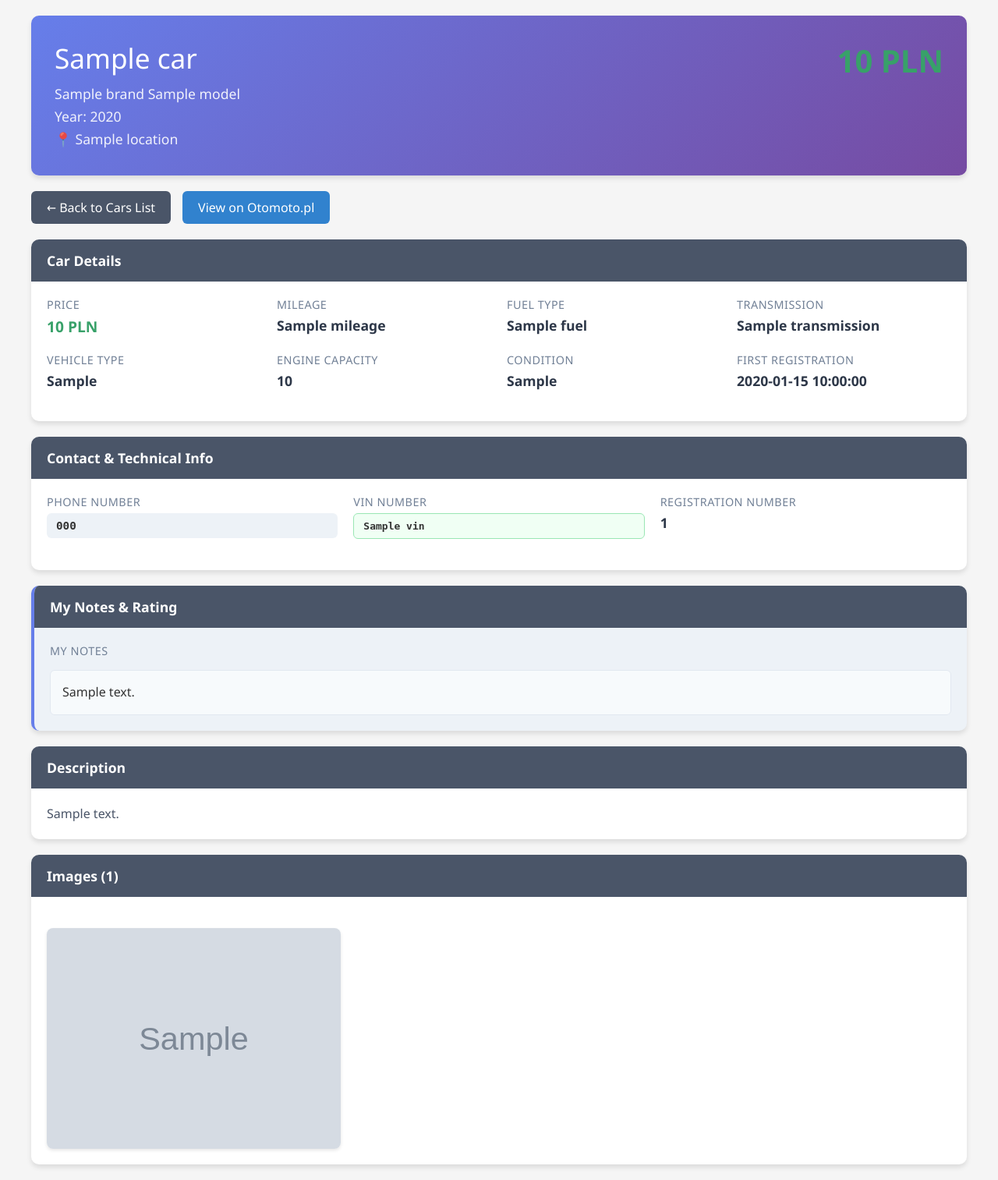
After one commit to McAvity/otomoto, a FastAPI app: template backend/templates/car_detail.html in a window 1280 px wide. The commit adds this page. Shown: the whole page at 78% size. Run offline with FastAPI, Linux system fonts and the light colour scheme; the template is opened without the code that fills it: most values are stand-ins (such as "Sample title", 1, 10 or a date in 2020); grey boxes marked "Sample" are stand-in pictures.

Commit message:
feat add car details endpoint

```diff
--- a/backend/main.py
+++ b/backend/main.py
@@ -181,6 +181,30 @@ def get_cars_table(request: Request):
     except Exception as e:
         raise HTTPException(status_code=500, detail=f"Failed to load cars table: {str(e)}")
 
+@app.get("/car/{car_id}", response_class=HTMLResponse)
+def get_car_detail(request: Request, car_id: str):
+    """Show details of a car and list of images"""
+    try:
+        filename = f"car_data_{car_id}_latest.json"
+        filepath = STORAGE_DIR / filename
+        car_data = None
+
+        if filepath.exists():
+            with open(filepath, 'r', encoding='utf-8') as f:
+                file_data = json.load(f)
+            car_data = file_data.get('data', {})
+            car_data['url'] = file_data.get('url', '')
+        else:
+            raise HTTPException(status_code=404, detail="Car not found")
+
+        return templates.TemplateResponse("car_detail.html", {
+            "request": request,
+            "car_data": car_data,
+            "car_id": car_id
+        })
+    except Exception as e:
+        raise HTTPException(status_code=500, detail=f"Failed to load car detail: {str(e)}")
+
 @app.get("/api/known-cars")
 def get_known_cars():
     """Get list of known car IDs with metadata for userscript listing page highlighting"""
--- /dev/null
+++ b/backend/templates/car_detail.html
@@ -0,0 +1,493 @@
+<!DOCTYPE html>
+<html lang="en">
+<head>
+    <meta charset="UTF-8">
+    <meta name="viewport" content="width=device-width, initial-scale=1.0">
+    <title>{{ car_data.car_name }} - Car Details</title>
+    <style>
+        body {
+            font-family: 'Segoe UI', Tahoma, Geneva, Verdana, sans-serif;
+            margin: 0;
+            padding: 20px;
+            background-color: #f5f5f5;
+            color: #333;
+        }
+
+        .container {
+            max-width: 1200px;
+            margin: 0 auto;
+        }
+
+        .header {
+            background: linear-gradient(135deg, #667eea 0%, #764ba2 100%);
+            color: white;
+            padding: 30px;
+            border-radius: 10px;
+            box-shadow: 0 4px 6px rgba(0, 0, 0, 0.1);
+            margin-bottom: 20px;
+        }
+
+        .header-content {
+            display: flex;
+            justify-content: space-between;
+            align-items: flex-start;
+            flex-wrap: wrap;
+            gap: 20px;
+        }
+
+        .car-title {
+            flex: 1;
+            min-width: 300px;
+        }
+
+        .car-title h1 {
+            margin: 0 0 10px 0;
+            font-size: 2.2em;
+            font-weight: 300;
+        }
+
+        .car-subtitle {
+            font-size: 1.1em;
+            opacity: 0.9;
+            margin: 5px 0;
+        }
+
+        .price-rating {
+            text-align: right;
+            min-width: 200px;
+        }
+
+        .price {
+            font-size: 2.5em;
+            font-weight: bold;
+            margin: 0;
+            color: #38a169;
+        }
+
+        .rating {
+            display: flex;
+            align-items: center;
+            justify-content: flex-end;
+            gap: 10px;
+            margin-top: 10px;
+        }
+
+        .stars {
+            color: #fbbf24;
+            font-size: 1.5em;
+        }
+
+        .rating-number {
+            background: rgba(255, 255, 255, 0.2);
+            padding: 5px 10px;
+            border-radius: 6px;
+            font-weight: bold;
+        }
+
+        .navigation {
+            margin-bottom: 20px;
+            display: flex;
+            gap: 15px;
+            flex-wrap: wrap;
+        }
+
+        .nav-button {
+            background: #4a5568;
+            color: white;
+            padding: 10px 20px;
+            text-decoration: none;
+            border-radius: 6px;
+            font-weight: 500;
+            transition: background-color 0.2s;
+        }
+
+        .nav-button:hover {
+            background: #2d3748;
+        }
+
+        .nav-button.primary {
+            background: #3182ce;
+        }
+
+        .nav-button.primary:hover {
+            background: #2c5282;
+        }
+
+        .content-grid {
+            display: grid;
+            gap: 20px;
+            grid-template-columns: 1fr;
+        }
+
+        .card {
+            background: white;
+            border-radius: 10px;
+            box-shadow: 0 4px 6px rgba(0, 0, 0, 0.1);
+            overflow: hidden;
+        }
+
+        .card-header {
+            background: #4a5568;
+            color: white;
+            padding: 15px 20px;
+            font-weight: 600;
+            font-size: 1.1em;
+        }
+
+        .card-content {
+            padding: 20px;
+        }
+
+        .details-grid {
+            display: grid;
+            grid-template-columns: repeat(auto-fit, minmax(250px, 1fr));
+            gap: 20px;
+            margin-bottom: 20px;
+        }
+
+        .detail-item {
+            display: flex;
+            flex-direction: column;
+            gap: 5px;
+        }
+
+        .detail-label {
+            font-size: 0.9em;
+            color: #718096;
+            font-weight: 500;
+            text-transform: uppercase;
+            letter-spacing: 0.5px;
+        }
+
+        .detail-value {
+            font-size: 1.1em;
+            font-weight: 600;
+            color: #2d3748;
+        }
+
+        .detail-value.highlight {
+            color: #38a169;
+            font-size: 1.2em;
+        }
+
+        .detail-value.muted {
+            color: #a0aec0;
+        }
+
+        .images-grid {
+            display: grid;
+            grid-template-columns: repeat(auto-fit, minmax(250px, 1fr));
+            gap: 15px;
+            margin-top: 20px;
+        }
+
+        .image-item {
+            aspect-ratio: 4/3;
+            overflow: hidden;
+            border-radius: 8px;
+            box-shadow: 0 2px 4px rgba(0, 0, 0, 0.1);
+            transition: transform 0.2s;
+        }
+
+        .image-item:hover {
+            transform: scale(1.02);
+        }
+
+        .image-item img {
+            width: 100%;
+            height: 100%;
+            object-fit: cover;
+            cursor: pointer;
+        }
+
+        .user-data {
+            background: #edf2f7;
+            border-left: 4px solid #667eea;
+        }
+
+        .user-notes {
+            background: #f7fafc;
+            border: 1px solid #e2e8f0;
+            border-radius: 6px;
+            padding: 15px;
+            font-family: inherit;
+            line-height: 1.6;
+            white-space: pre-wrap;
+            margin-top: 10px;
+        }
+
+        .description {
+            line-height: 1.6;
+            color: #4a5568;
+        }
+
+        .phone {
+            font-family: monospace;
+            background: #edf2f7;
+            padding: 8px 12px;
+            border-radius: 6px;
+            font-size: 1.1em;
+            font-weight: bold;
+            display: inline-block;
+        }
+
+        .vin {
+            font-family: monospace;
+            background: #f0fff4;
+            border: 1px solid #9ae6b4;
+            padding: 8px 12px;
+            border-radius: 6px;
+            font-weight: bold;
+            display: inline-block;
+        }
+
+        .location-link {
+            color: #3182ce;
+            text-decoration: none;
+        }
+
+        .location-link:hover {
+            text-decoration: underline;
+        }
+
+        .disabled-banner {
+            background: #feb2b2;
+            color: #742a2a;
+            padding: 10px 20px;
+            border-radius: 6px;
+            margin-bottom: 20px;
+            font-weight: 600;
+            text-align: center;
+        }
+
+        @media (max-width: 768px) {
+            .header-content {
+                flex-direction: column;
+                text-align: center;
+            }
+
+            .price-rating {
+                text-align: center;
+            }
+
+            .details-grid {
+                grid-template-columns: 1fr;
+            }
+
+            .images-grid {
+                grid-template-columns: repeat(auto-fit, minmax(200px, 1fr));
+                gap: 10px;
+            }
+
+            .navigation {
+                justify-content: center;
+            }
+        }
+
+        @media (min-width: 1024px) {
+            .images-grid {
+                grid-template-columns: repeat(3, 1fr);
+            }
+        }
+    </style>
+</head>
+<body>
+    <div class="container">
+        {% if car_data.disabled %}
+        <div class="disabled-banner">
+            ⚠️ This car listing appears to be disabled or removed
+        </div>
+        {% endif %}
+
+        <div class="header">
+            <div class="header-content">
+                <div class="car-title">
+                    <h1>{{ car_data.car_name or (car_data.brand + " " + car_data.model) }}</h1>
+                    <div class="car-subtitle">{{ car_data.brand }} {{ car_data.model }}</div>
+                    {% if car_data.year %}
+                    <div class="car-subtitle">Year: {{ car_data.year }}</div>
+                    {% endif %}
+                    {% if car_data.location %}
+                    <div class="car-subtitle">📍 {{ car_data.location }}</div>
+                    {% endif %}
+                </div>
+                <div class="price-rating">
+                    {% if car_data.price %}
+                    <div class="price">{{ car_data.price }} PLN</div>
+                    {% endif %}
+                    {% if car_data.user_grade and car_data.user_grade > 0 %}
+                    <div class="rating">
+                        <div class="stars">
+                            {% for i in range(1, 6) %}
+                                {% if i <= car_data.user_grade %}★{% else %}☆{% endif %}
+                            {% endfor %}
+                        </div>
+                        <span class="rating-number">{{ car_data.user_grade }}/5</span>
+                    </div>
+                    {% endif %}
+                </div>
+            </div>
+        </div>
+
+        <div class="navigation">
+            <a href="/cars" class="nav-button">← Back to Cars List</a>
+            {% if car_data.url %}
+            <a href="{{ car_data.url }}" target="_blank" class="nav-button primary">View on Otomoto.pl</a>
+            {% endif %}
+        </div>
+
+        <div class="content-grid">
+            <div class="card">
+                <div class="card-header">Car Details</div>
+                <div class="card-content">
+                    <div class="details-grid">
+                        {% if car_data.price %}
+                        <div class="detail-item">
+                            <div class="detail-label">Price</div>
+                            <div class="detail-value highlight">{{ car_data.price }} PLN</div>
+                        </div>
+                        {% endif %}
+
+                        {% if car_data.mileage %}
+                        <div class="detail-item">
+                            <div class="detail-label">Mileage</div>
+                            <div class="detail-value">{{ car_data.mileage }}</div>
+                        </div>
+                        {% endif %}
+
+                        {% if car_data.fuel %}
+                        <div class="detail-item">
+                            <div class="detail-label">Fuel Type</div>
+                            <div class="detail-value">{{ car_data.fuel }}</div>
+                        </div>
+                        {% endif %}
+
+                        {% if car_data.transmission %}
+                        <div class="detail-item">
+                            <div class="detail-label">Transmission</div>
+                            <div class="detail-value">{{ car_data.transmission }}</div>
+                        </div>
+                        {% endif %}
+
+                        {% if car_data.vehicle_type %}
+                        <div class="detail-item">
+                            <div class="detail-label">Vehicle Type</div>
+                            <div class="detail-value">{{ car_data.vehicle_type }}</div>
+                        </div>
+                        {% endif %}
+
+                        {% if car_data.cubic_capacity %}
+                        <div class="detail-item">
+                            <div class="detail-label">Engine Capacity</div>
+                            <div class="detail-value">{{ car_data.cubic_capacity }}</div>
+                        </div>
+                        {% endif %}
+
+                        {% if car_data.car_type %}
+                        <div class="detail-item">
+                            <div class="detail-label">Condition</div>
+                            <div class="detail-value">{{ car_data.car_type }}</div>
+                        </div>
+                        {% endif %}
+
+                        {% if car_data.first_registration_date %}
+                        <div class="detail-item">
+                            <div class="detail-label">First Registration</div>
+                            <div class="detail-value">{{ car_data.first_registration_date }}</div>
+                        </div>
+                        {% endif %}
+                    </div>
+                </div>
+            </div>
+
+            {% if car_data.phone or car_data.vin %}
+            <div class="card">
+                <div class="card-header">Contact & Technical Info</div>
+                <div class="card-content">
+                    <div class="details-grid">
+                        {% if car_data.phone %}
+                        <div class="detail-item">
+                            <div class="detail-label">Phone Number</div>
+                            <div class="phone">{{ car_data.phone }}</div>
+                        </div>
+                        {% endif %}
+
+                        {% if car_data.vin %}
+                        <div class="detail-item">
+                            <div class="detail-label">VIN Number</div>
+                            {% if car_data.vin == 'XXXXXXXXXXXXXXXXX' %}
+                            <div class="detail-value muted">Hidden</div>
+                            {% else %}
+                            <div class="vin">{{ car_data.vin }}</div>
+                            {% endif %}
+                        </div>
+                        {% endif %}
+
+                        {% if car_data.registration_number %}
+                        <div class="detail-item">
+                            <div class="detail-label">Registration Number</div>
+                            <div class="detail-value">{{ car_data.registration_number }}</div>
+                        </div>
+                        {% endif %}
+                    </div>
+                </div>
+            </div>
+            {% endif %}
+
+            {% if car_data.user_notes or car_data.user_grade %}
+            <div class="card user-data">
+                <div class="card-header">My Notes & Rating</div>
+                <div class="card-content">
+                    {% if car_data.user_grade and car_data.user_grade > 0 %}
+                    <div class="detail-item">
+                        <div class="detail-label">My Rating</div>
+                        <div class="rating">
+                            <div class="stars" style="color: #fbbf24;">
+                                {% for i in range(1, 6) %}
+                                    {% if i <= car_data.user_grade %}★{% else %}☆{% endif %}
+                                {% endfor %}
+                            </div>
+                            <span style="margin-left: 10px; font-weight: bold;">{{ car_data.user_grade }}/5</span>
+                        </div>
+                    </div>
+                    {% endif %}
+
+                    {% if car_data.user_notes %}
+                    <div class="detail-item">
+                        <div class="detail-label">My Notes</div>
+                        <div class="user-notes">{{ car_data.user_notes }}</div>
+                    </div>
+                    {% endif %}
+                </div>
+            </div>
+            {% endif %}
+
+            {% if car_data.description %}
+            <div class="card">
+                <div class="card-header">Description</div>
+                <div class="card-content">
+                    <div class="description">{{ car_data.description }}</div>
+                </div>
+            </div>
+            {% endif %}
+
+            {% if car_data.images and car_data.images|length > 0 %}
+            <div class="card">
+                <div class="card-header">Images ({{ car_data.images|length }})</div>
+                <div class="card-content">
+                    <div class="images-grid">
+                        {% for image_url in car_data.images %}
+                        <div class="image-item">
+                            <a href="{{ image_url }}" target="_blank">
+                                <img src="{{ image_url }}" alt="Car image {{ loop.index }}" loading="lazy">
+                            </a>
+                        </div>
+                        {% endfor %}
+                    </div>
+                </div>
+            </div>
+            {% endif %}
+        </div>
+    </div>
+</body>
+</html>
```
Also changed, not shown: backend/templates/cars_table.html (+23 -5 lines), frontend/simple.user.js (+16 -1 lines), 1 other file.
